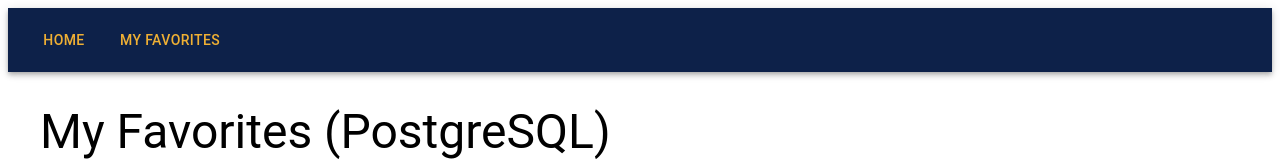
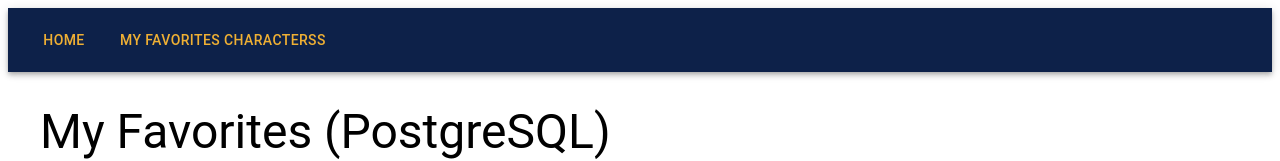
Before and after one commit to LizPillajo/Distributed-example1, a React app in the folder example1-distributed/frontend/: page /favorites in a window 1280 px wide. Shown: the top 161 px of the page. Built offline with nearby package versions, Linux system fonts and the light colour scheme; no server answers; the HTML template or start-up script is replaced by a standard one.

Commit message:
fix: change the titles and buttoms

```diff
--- a/example1-distributed/frontend/src/components/CharacterCard.jsx
+++ b/example1-distributed/frontend/src/components/CharacterCard.jsx
@@ -26,7 +26,7 @@
           }}
           onClick={() => onSave(character)}
         >
-          Save Favorite
+          Save Favorite Character
         </Button>
       </CardContent>
     </Card>
--- a/example1-distributed/frontend/src/components/Navbar.jsx
+++ b/example1-distributed/frontend/src/components/Navbar.jsx
@@ -7,7 +7,7 @@
       <Toolbar>
         <Box sx={{ flexGrow: 1, display: 'flex', gap: 2 }}>
           <Button sx={{ color: '#efb034' }} component={Link} to="/">Home</Button>
-          <Button sx={{ color: '#efb034' }} component={Link} to="/favorites">My Favorites</Button>
+          <Button sx={{ color: '#efb034' }} component={Link} to="/favorites">My Favorites Characterss</Button>
         </Box>
       </Toolbar>
     </AppBar>
--- a/example1-distributed/frontend/src/pages/Home.jsx
+++ b/example1-distributed/frontend/src/pages/Home.jsx
@@ -40,7 +40,7 @@
   return (
     <Box sx={{ padding: 4 }}>
       <Typography variant="h3" gutterBottom fontWeight="bold" color="#0d2149">
-        Rick and Morty Universe
+        Rick and Morty Universe!
       </Typography>
 
       <Grid container spacing={3}>
```
